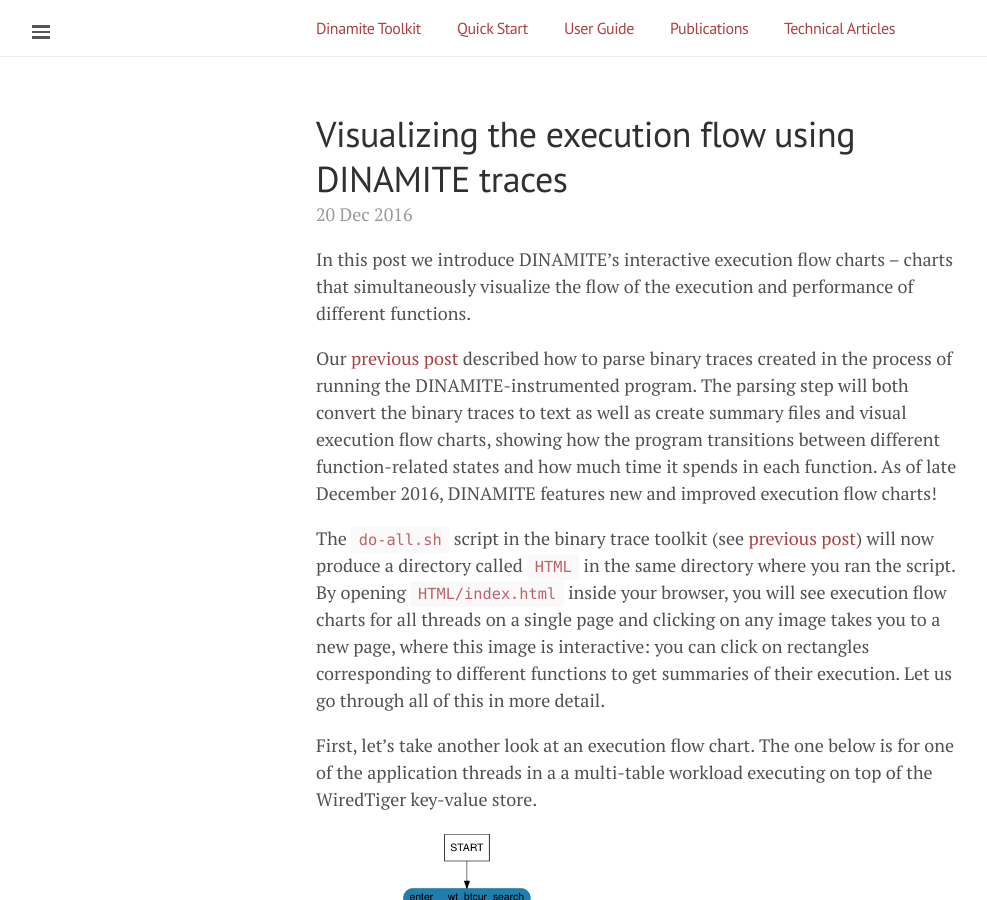
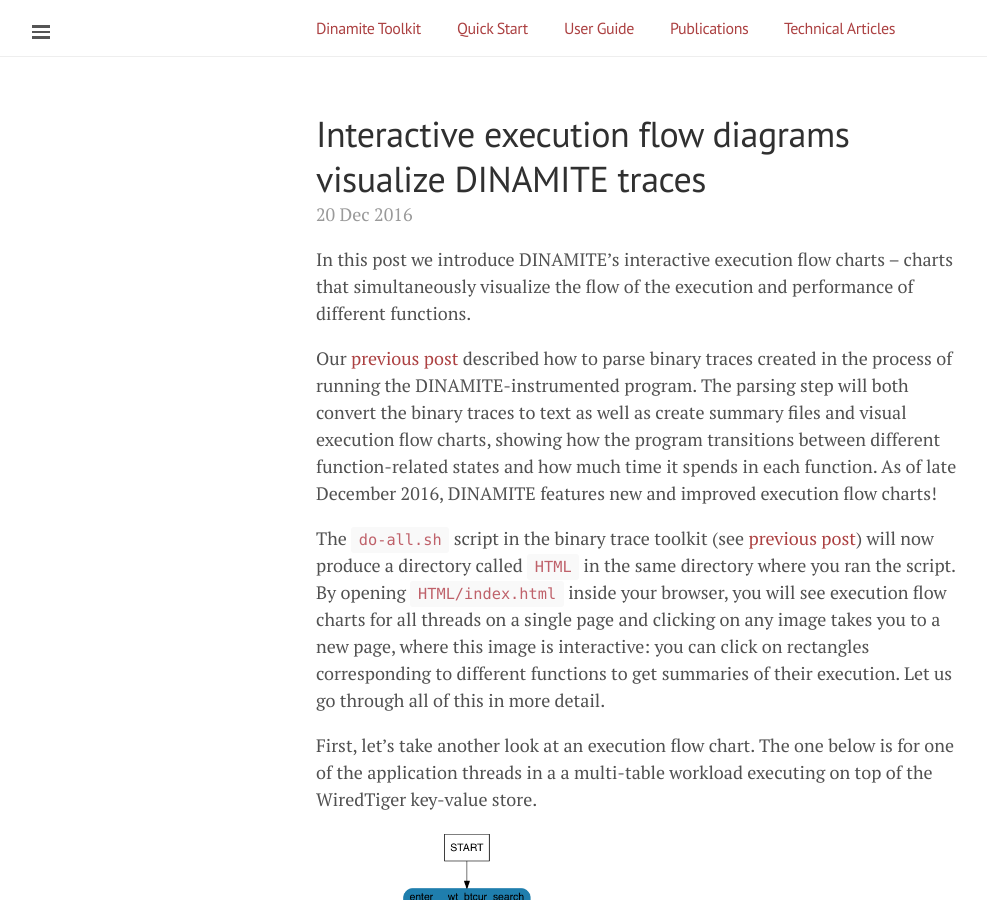
Before and after one commit to dinamite-toolkit/dinamite-toolkit.github.io, a Jekyll site: the page built from _posts/2016-12-20-interactive-execution-flow-WT.md, in a window 1280 px wide and 900 px high. Shown: the whole window, without its empty margins (0-987 px from the left). Built offline with Jekyll 4.4.1, drawn with Linux system fonts in a browser that asks for light colours.

Commit message:
Fix title

```diff
--- a/_posts/2016-12-20-interactive-execution-flow-WT.md
+++ b/_posts/2016-12-20-interactive-execution-flow-WT.md
@@ -1,6 +1,6 @@
 ---
 layout: post
-title: Visualizing the execution flow using DINAMITE traces
+title: Interactive execution flow diagrams visualize DINAMITE traces
 ---
 
 In this post we introduce DINAMITE's interactive execution flow charts -- charts that simultaneously visualize the
```
